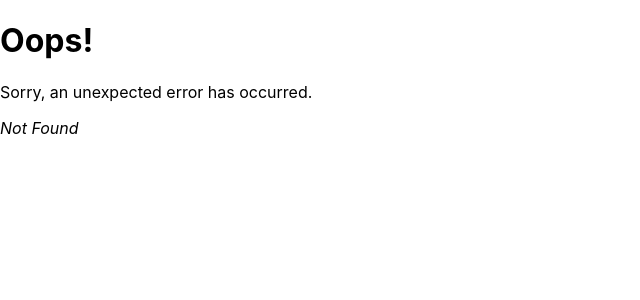
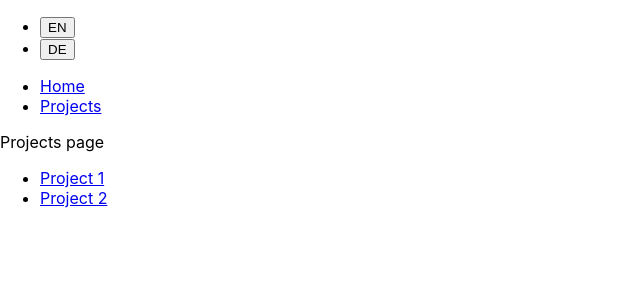
Before and after one commit to stephenjbradshaw/portfolio, a React (Create React App) app: page /projects in a window 1280 px wide. Before the commit this address had no page. Shown: the top 300 px of the page, without its empty margins (0-640 px from the left). Built offline with nearby package versions, Linux system fonts and the light colour scheme.

Commit message:
Add multiple projects page

```diff
--- a/src/App.tsx
+++ b/src/App.tsx
@@ -4,6 +4,7 @@ import Home from "./routes/Home";
 import ProjectDetail from "./routes/ProjectDetail";
 import Root from "./routes/Root";
 import "./i18n/i18n";
+import Projects from "./routes/Projects";
 
 const router = createBrowserRouter([
   {
@@ -14,6 +15,10 @@ const router = createBrowserRouter([
       {
         index: true,
         element: <Home />,
+      },
+      {
+        path: "projects",
+        element: <Projects />,
       },
       {
         path: "projects/:projectId",
--- /dev/null
+++ b/src/routes/Projects.tsx
@@ -0,0 +1,21 @@
+import {Link} from "react-router-dom";
+
+const Projects = () => {
+  return (
+    <div>
+      {`Projects page`}
+      <nav>
+        <ul>
+          <li>
+            <Link to={`1`}>Project 1</Link>
+          </li>
+          <li>
+            <Link to={`2`}>Project 2</Link>
+          </li>
+        </ul>
+      </nav>
+    </div>
+  );
+};
+
+export default Projects;
--- a/src/routes/Root.tsx
+++ b/src/routes/Root.tsx
@@ -22,10 +22,7 @@ const Root = () => {
             <Link to={`/`}>Home</Link>
           </li>
           <li>
-            <Link to={`projects/1`}>Project 1</Link>
-          </li>
-          <li>
-            <Link to={`projects/2`}>Project 2</Link>
+            <Link to={`projects`}>Projects</Link>
           </li>
         </ul>
       </nav>
```
